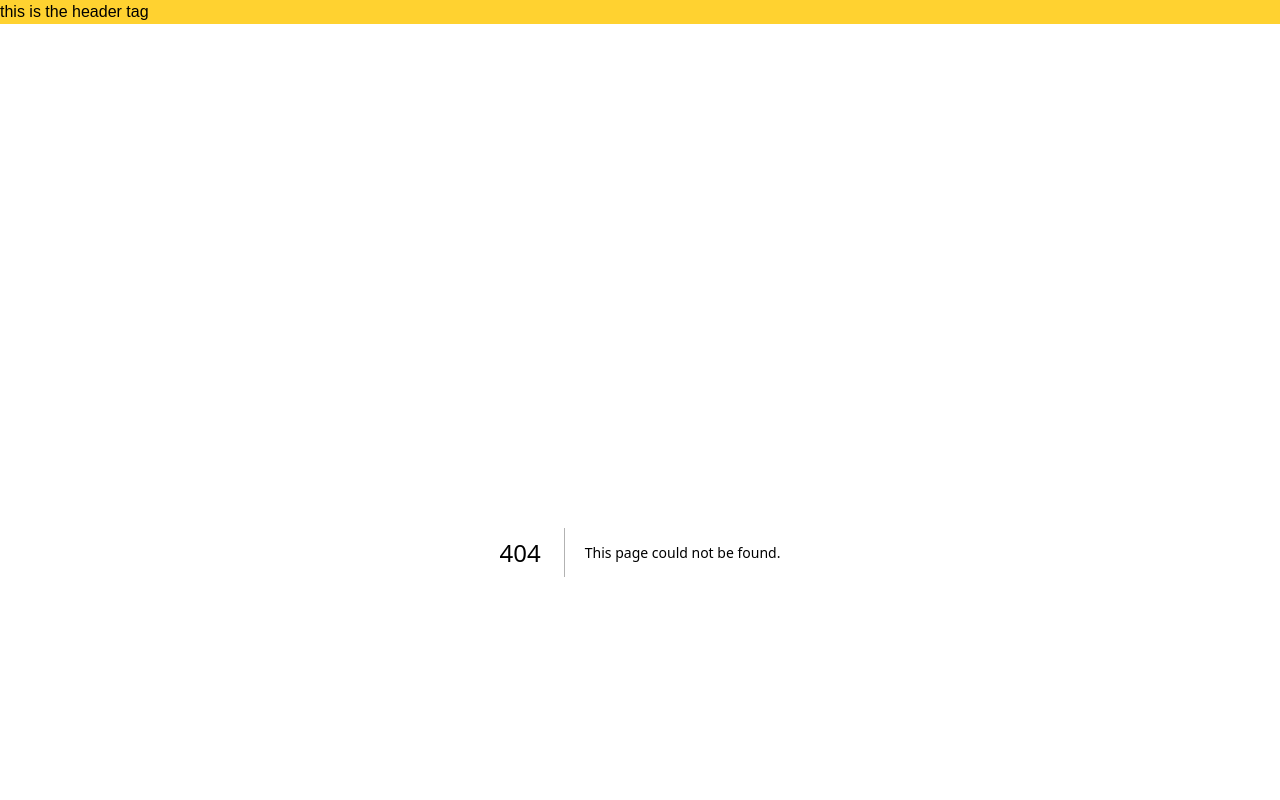
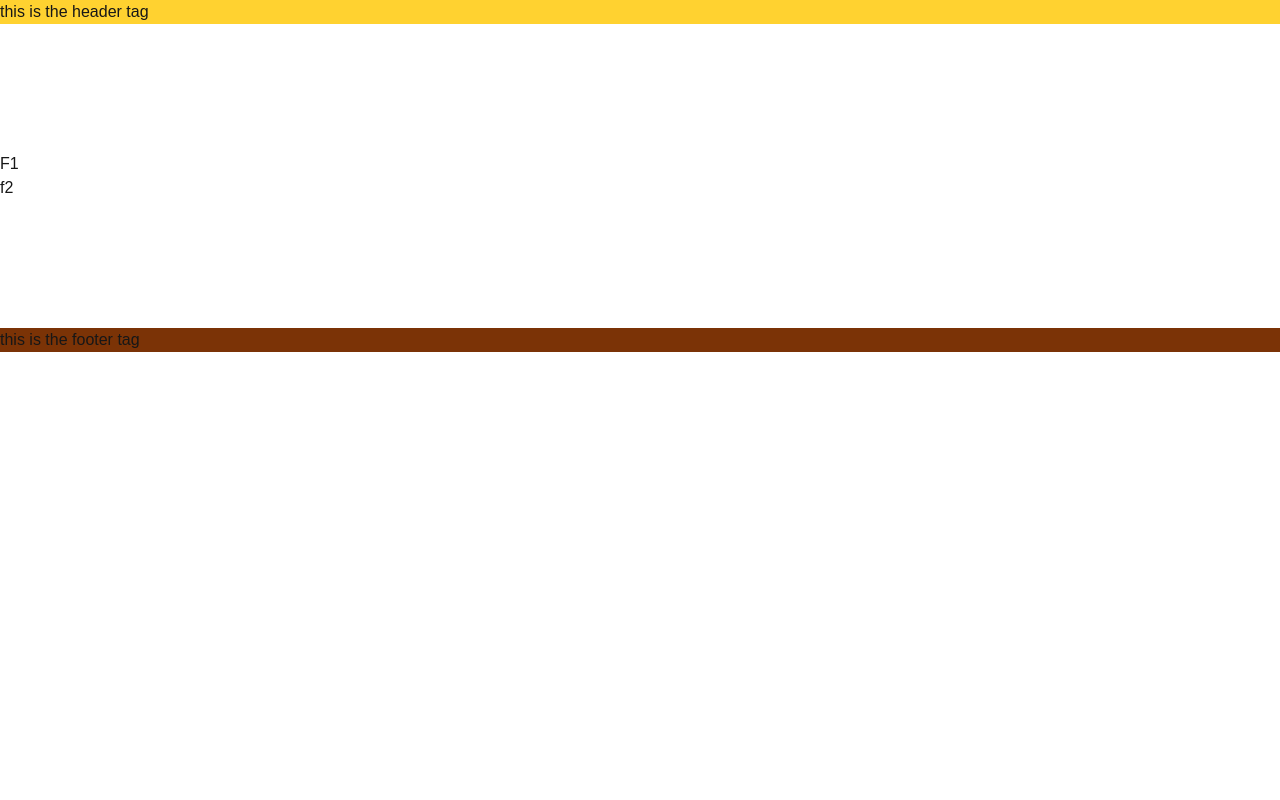
Before and after one commit to MogesBekele/next, a Next.js app: page /f1 in a window 1280 px wide. Before the commit this address had no page. Shown: the top 800 px of the page. Built offline with nearby package versions, Linux system fonts and the light colour scheme.

Commit message:
appliesd the intersepring route

```diff
--- /dev/null
+++ b/src/app/f1/f2/page.tsx
@@ -0,0 +1,8 @@
+export default function F2(){
+
+  return (
+    <div>
+      <h1>F2</h1>
+    </div>
+  );
+}
--- /dev/null
+++ b/src/app/f1/page.tsx
@@ -0,0 +1,10 @@
+import Link from "next/link";
+
+export default function F1(){
+  return (
+    <div>
+      <h1>F1</h1>
+      <Link href={"/f1/f2"}>f2</Link>
+    </div>
+  );
+}
```
